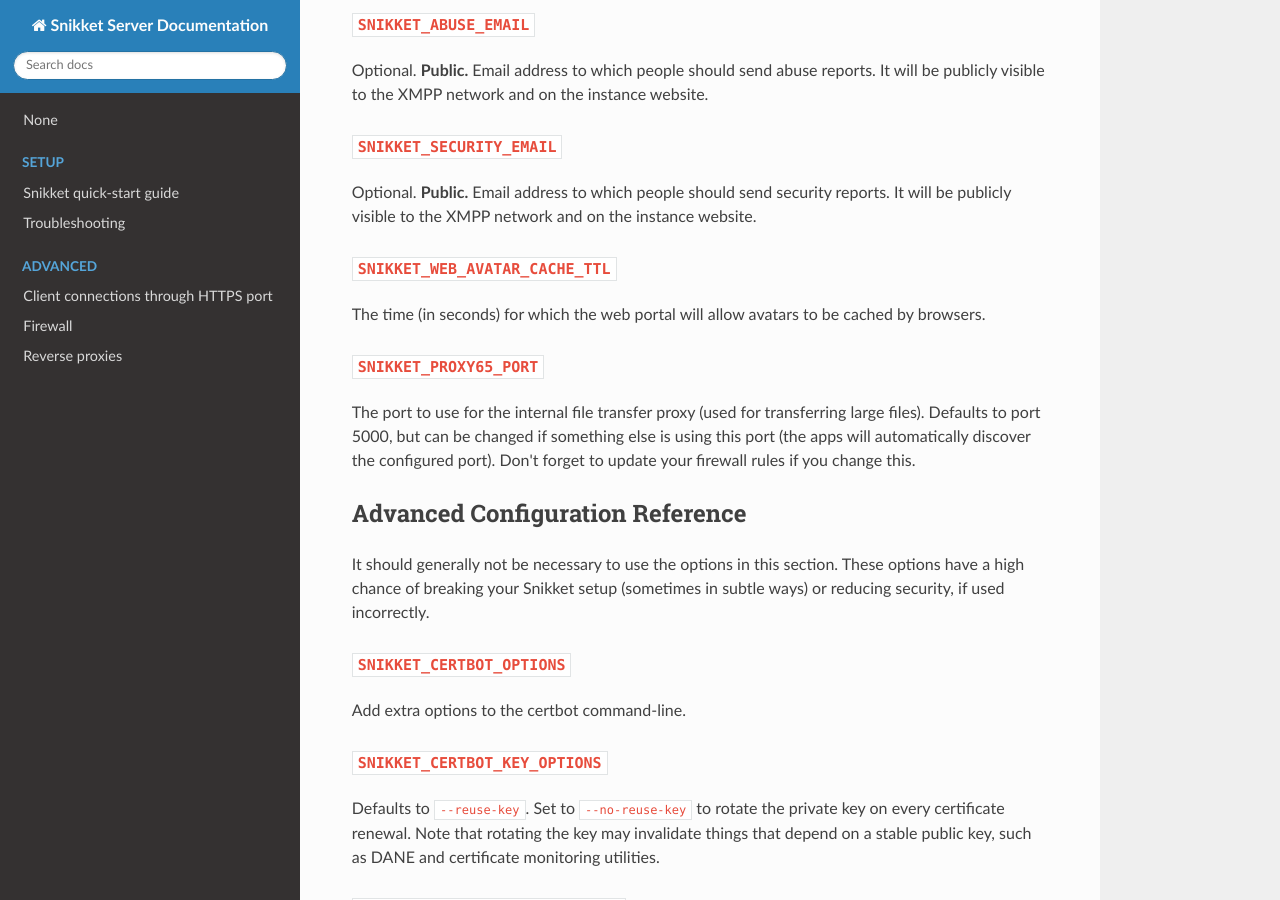
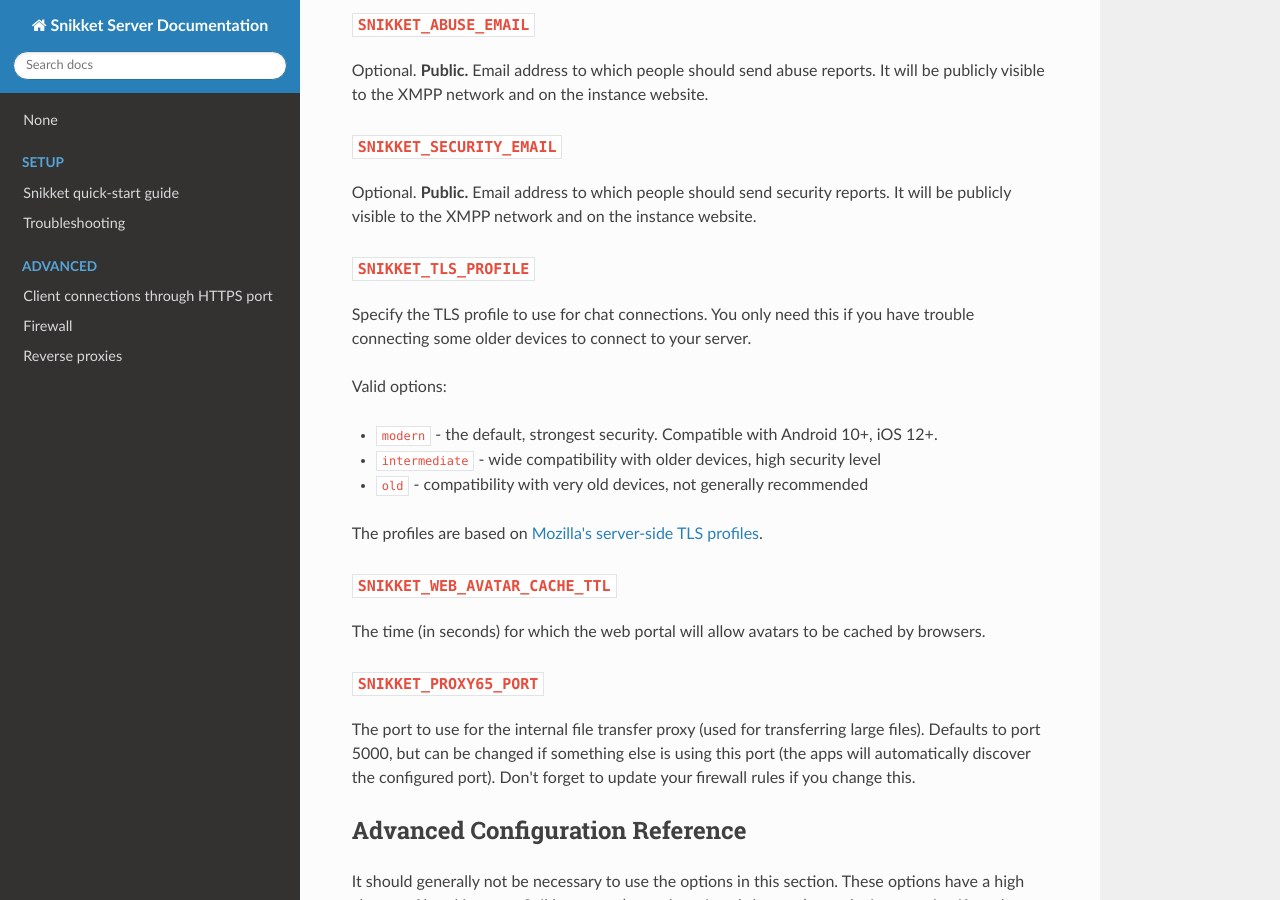
Before and after one commit to snikket-im/snikket-server, an MkDocs documentation site: the page built from docs/advanced/config.md, in a window 1280 px wide and 900 px high, scrolled down 2370 px. Built offline with MkDocs 1.6.1, drawn with Linux system fonts in a browser that asks for light colours; nearby versions of some CDN libraries.

Commit message:
Use modern TLS profile by default, add SNIKKET_TLS_PROFILE config
Based on the encrypted connections received on Snikket hosting, defaulting to
the modern profile should not be a problem. The new configuration option
provides an escape hatch for server admins who need to allow older devices to
connect to their instance.

```diff
--- a/docs/advanced/config.md
+++ b/docs/advanced/config.md
@@ -83,6 +83,19 @@
 ### `SNIKKET_SECURITY_EMAIL`
 
 Optional. **Public.** Email address to which people should send security reports. It will be publicly visible to the XMPP network and on the instance website.
+
+### `SNIKKET_TLS_PROFILE`
+
+Specify the TLS profile to use for chat connections. You only need this if you
+have trouble connecting some older devices to connect to your server.
+
+Valid options:
+
+- `modern` - the default, strongest security. Compatible with Android 10+, iOS 12+.
+- `intermediate` - wide compatibility with older devices, high security level
+- `old` - compatibility with very old devices, not generally recommended
+
+The profiles are based on [Mozilla's server-side TLS profiles](https://wiki.mozilla.org/Security/Server_Side_TLS).
 
 ### `SNIKKET_WEB_AVATAR_CACHE_TTL`
 
```
Also changed, not shown: 1 other file.
